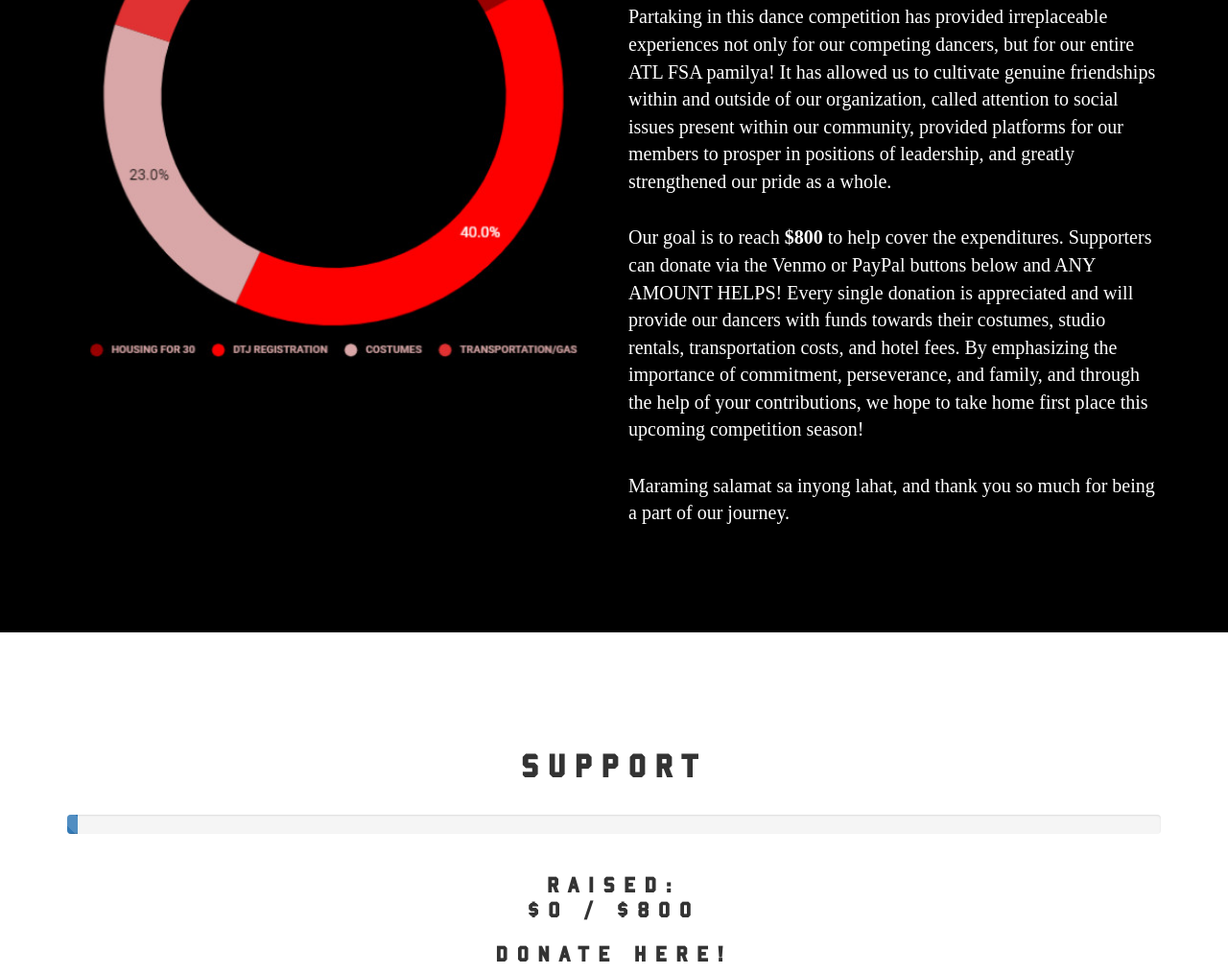
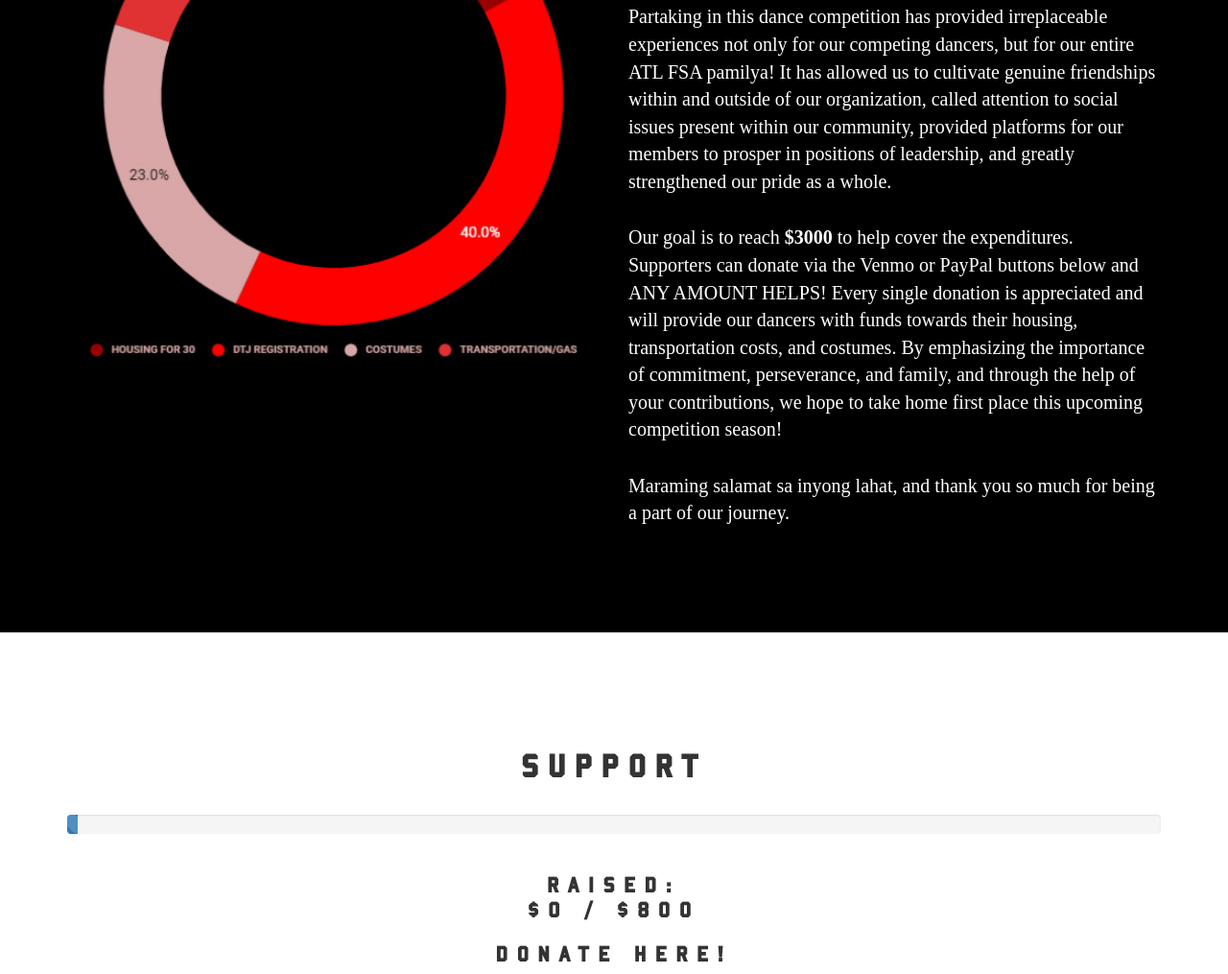
Before and after one commit to ggellimac/ATLFSADTJ, a website: page index.html in a window 1280 px wide. Shown: the part 2657-3672 px from the top of the page at 96% size. Drawn offline with nearby package versions, Linux system fonts and the light colour scheme; files that its build step writes are made by us from their sources.

Commit message:
last changes

```diff
--- a/index.html
+++ b/index.html
@@ -184,7 +184,7 @@
                     <br>
                     <p>Partaking in this dance competition has provided irreplaceable experiences not only for our competing dancers, but for our entire ATL FSA pamilya! It has allowed us to cultivate genuine friendships within and outside of our organization, called attention to social issues present within our community, provided platforms for our members to prosper in positions of leadership, and greatly strengthened our pride as a whole.</p>
                     <br>
-                    <p>Our goal is to reach <b>$800</b> to help cover the expenditures. Supporters can donate via the Venmo or PayPal buttons below and ANY AMOUNT HELPS! Every single donation is appreciated and will provide our dancers with funds towards their costumes, studio rentals, transportation costs, and hotel fees.
+                    <p>Our goal is to reach <b>$3000</b> to help cover the expenditures. Supporters can donate via the Venmo or PayPal buttons below and ANY AMOUNT HELPS! Every single donation is appreciated and will provide our dancers with funds towards their housing, transportation costs, and costumes.
                        By emphasizing the importance of commitment, perseverance, and family, and through the help of your contributions, we hope to take home first place this upcoming competition season! </p>
                     <br>
                     <p>Maraming salamat sa inyong lahat, and thank you so much for being a part of our journey.</p>
```
Also changed, not shown: img/dtjpiechart.PNG.
